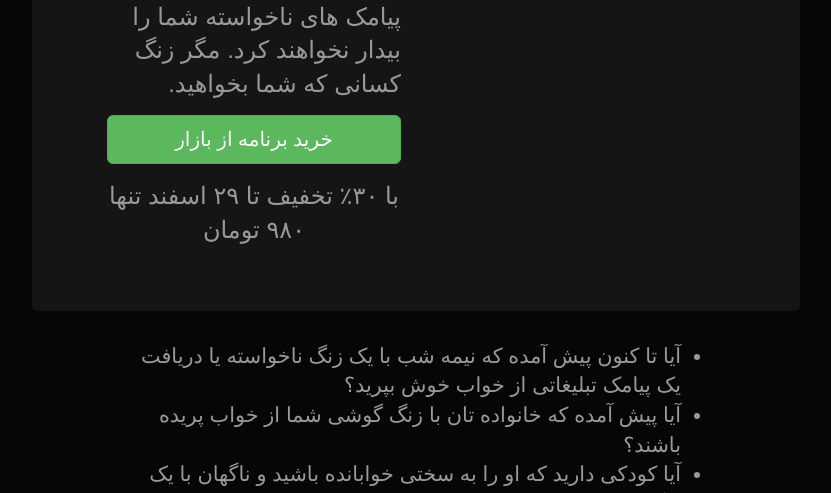
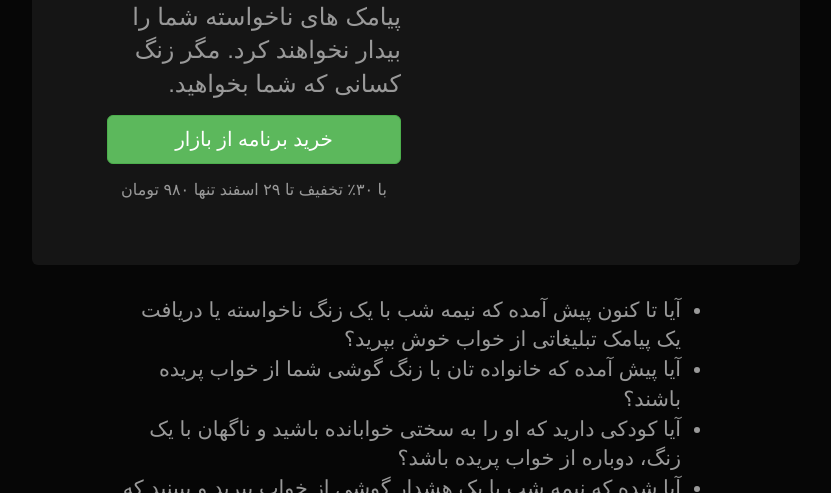
Before and after one commit to sepidarapps/sepidarapps.github.io, a website: page index.html in a window 1280 px wide. Shown: the part 307-800 px from the top of the page, without its empty margins (224-1055 px from the left). Drawn offline with Linux system fonts and the light colour scheme.

Commit message:
Update discount style

```diff
--- a/index.html
+++ b/index.html
@@ -31,7 +31,7 @@ body {
 .jumbotron h1 {
   color: #ddd;
 }
-.discount {
+p.discount {
   font-size: 1em;
   text-align: center;
 }
```
